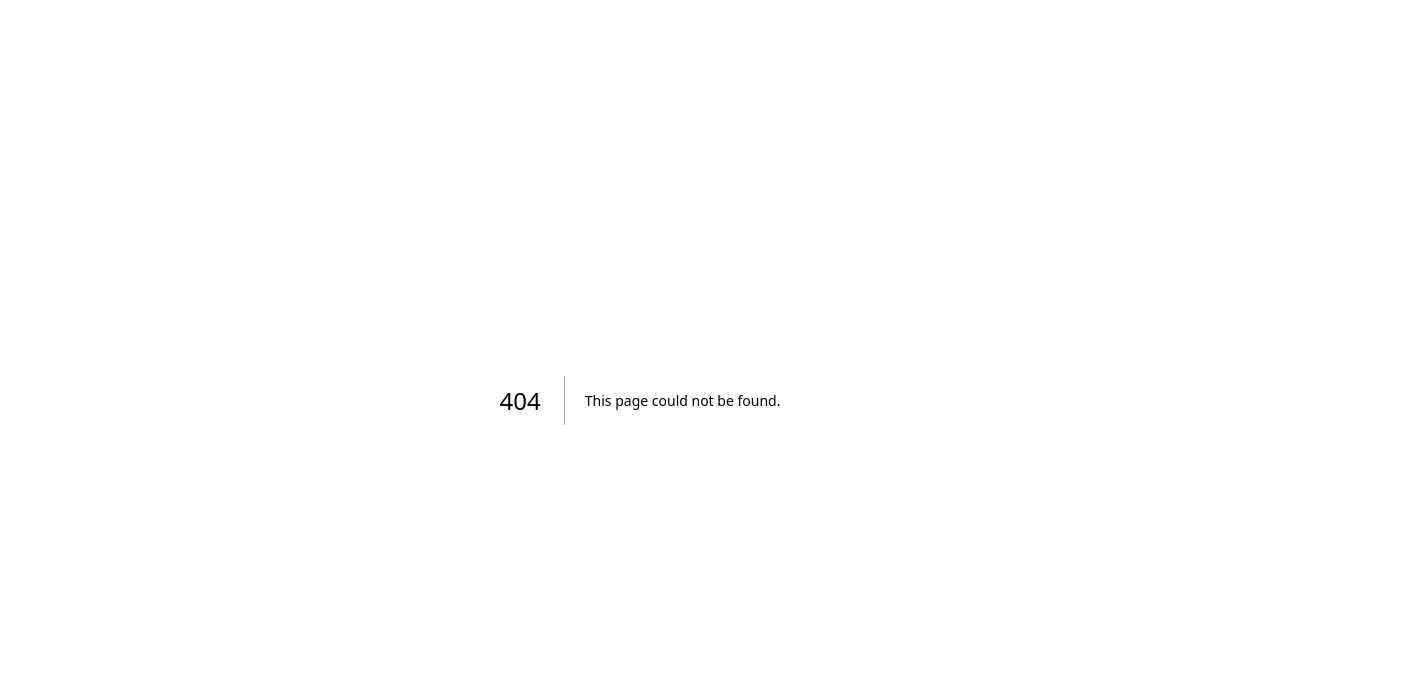
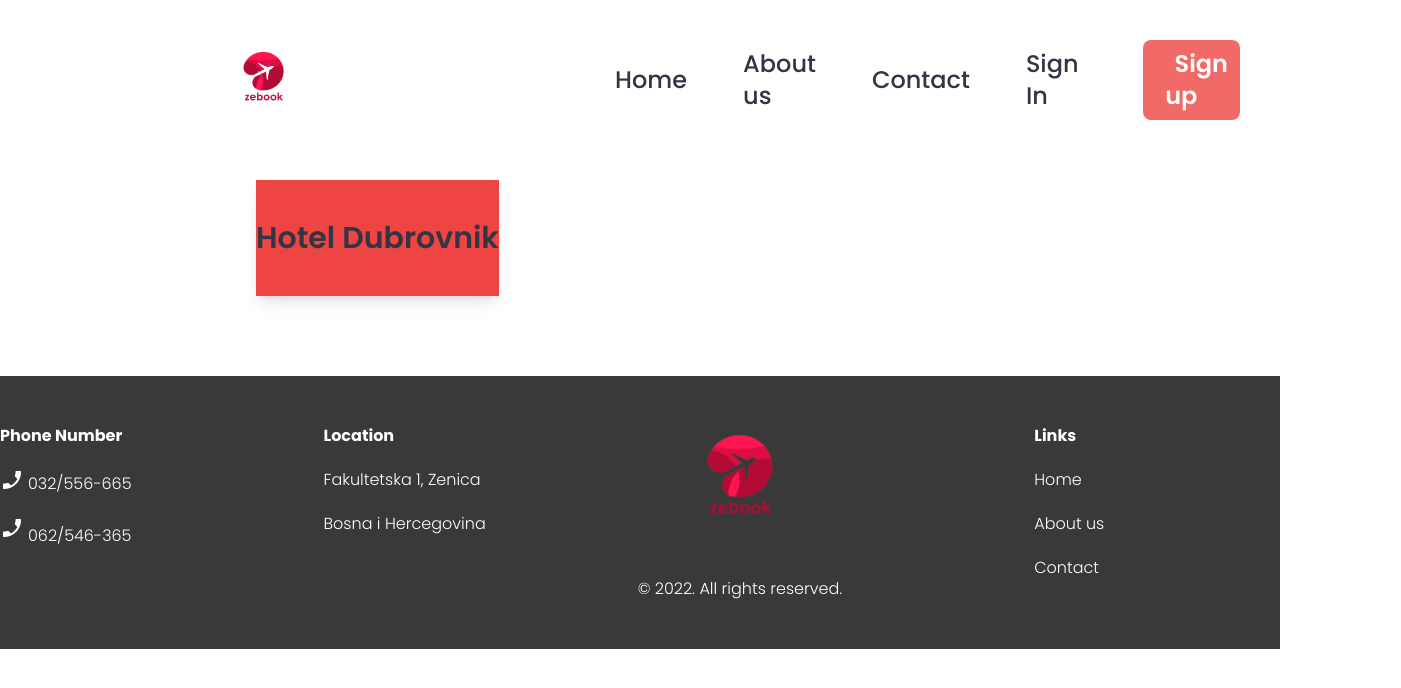
Before and after one commit to SakicHarun/booking_app, a Next.js app: page /selectedaccomodation in a window 1280 px wide. Before the commit this address had no page. Shown: the top 688 px of the page, 1401 px wide, since content can reach past the window. Built offline with nearby package versions, Linux system fonts and the light colour scheme.

Commit message:
Create page.tsx

```diff
--- /dev/null
+++ b/app/selectedaccomodation/page.tsx
@@ -0,0 +1,18 @@
+
+import React from 'react'
+import Navbar from '../components/Navbar'
+import Footer from '../components/Footer'
+import SelectedAccomoadation from '../components/SelectedAccomoadation'
+
+const page = () => {
+  return (
+   <>
+   <Navbar/>
+    <SelectedAccomoadation/>
+   <Footer/>
+
+   </>
+  )
+}
+
+export default page
```
